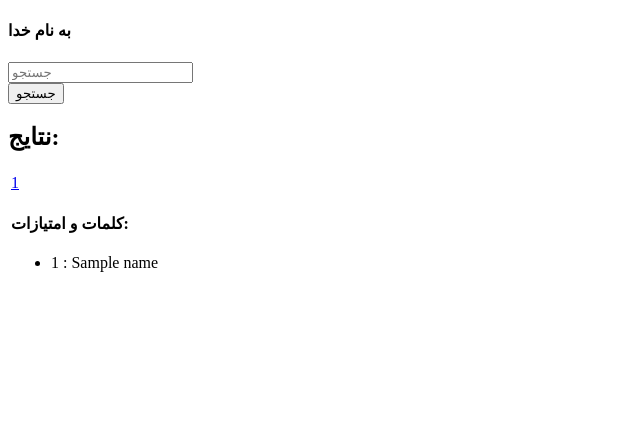
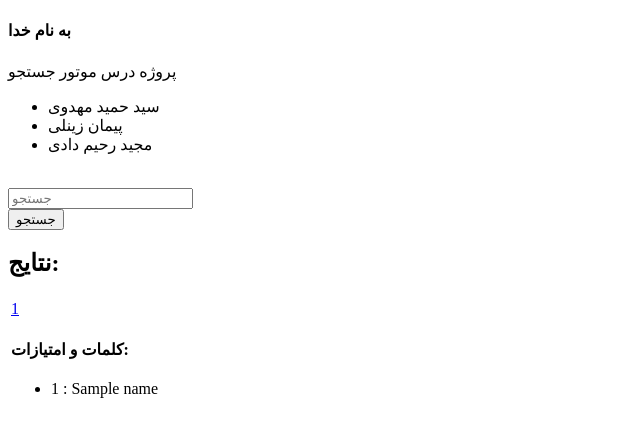
Before and after one commit to sahama/search_engine, a Python web app: template search_engine/templates/home.jinja2 in a window 1280 px wide. Shown: the top 437 px of the page, without its empty margins (0-640 px from the left). Run offline with Jinja, Linux system fonts and the light colour scheme; the template is opened without the code that fills it: most values are stand-ins (such as "Sample title", 1, 10 or a date in 2020); some libraries are stand-ins or nearby versions.

Commit message:
template

```diff
--- a/search_engine/templates/home.jinja2
+++ b/search_engine/templates/home.jinja2
@@ -3,6 +3,13 @@
 {% block content%}
 <div class="content">
 <h4>به نام خدا</h4>
+پروژه درس موتور جستجو<br>
+<ul>
+<li>سید حمید مهدوی</li>
+<li>پیمان زینلی</li>
+<li>مجید رحیم دادی</li>
+</ul>
+<br>
  <form method="post">
   <div class="form-group">
     <input type="text" class="form-control" name="query"  placeholder="جستجو" value="{{ query }}">
```
